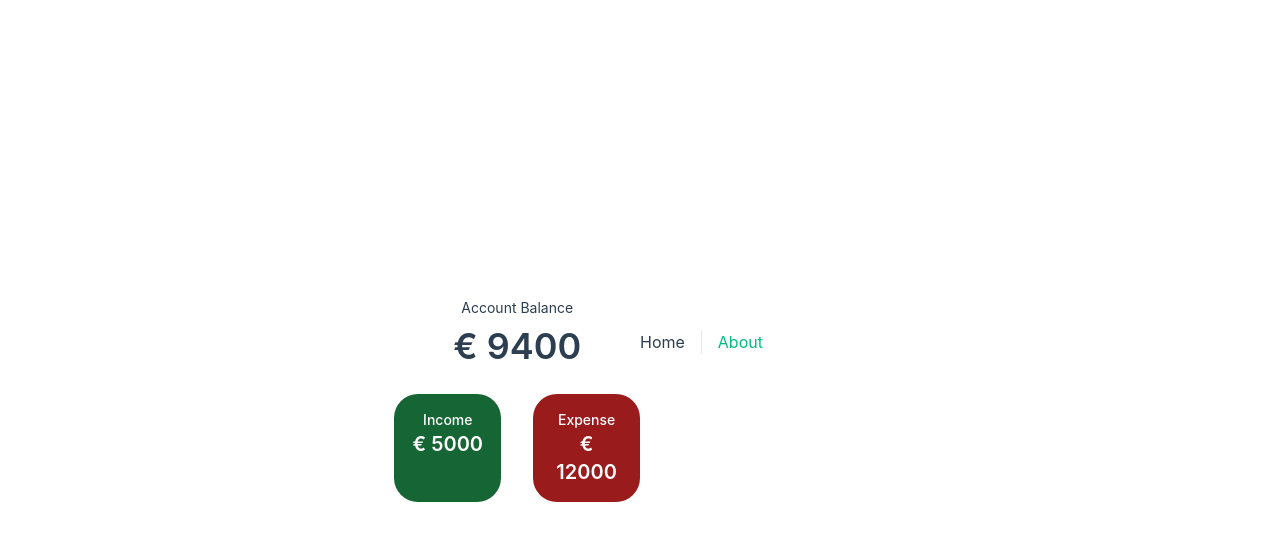
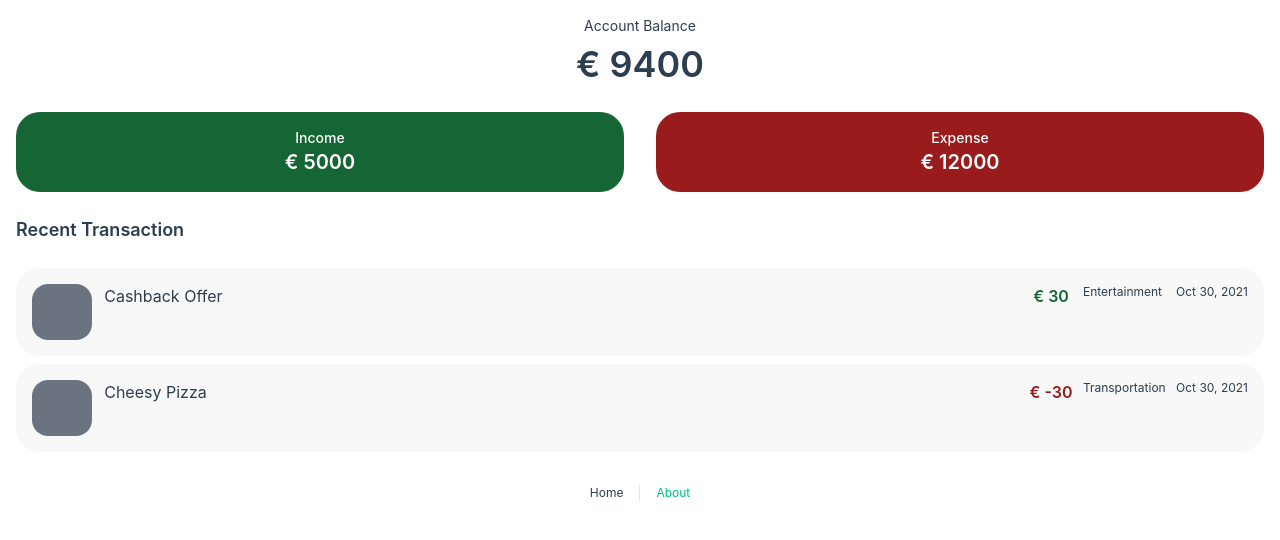
Before and after one commit to JDPaiva1/finthinking, a Vue app: page / in a window 1280 px wide. Shown: the top 540 px of the page. Built offline with nearby package versions, Linux system fonts and the light colour scheme.

Commit message:
add home transactions

```diff
--- a/src/App.vue
+++ b/src/App.vue
@@ -42,23 +42,4 @@ nav a {
 nav a:first-of-type {
   @apply border-0;
 }
-
-@media (min-width: 1024px) {
-  header {
-    @apply flex items-center;
-    padding-right: calc(var(--section-gap) / 2);
-  }
-
-  .logo {
-    @apply m-0 mr-8;
-  }
-
-  header.wrapper {
-    @apply flex items-start flex-wrap;
-  }
-
-  nav {
-    @apply text-left -ml-4 text-base pt-4 mt-4;
-  }
-}
 </style>
--- a/src/assets/main.css
+++ b/src/assets/main.css
@@ -8,8 +8,7 @@
 #app {
   max-width: 1280px;
   margin: 0 auto;
-  padding: 2rem;
-
+  padding: 1rem;
   font-weight: normal;
 }
 
@@ -25,16 +24,3 @@ a,
     background-color: hsla(160, 100%, 37%, 0.2);
   }
 }
-
-@media (min-width: 1024px) {
-  body {
-    display: flex;
-    place-items: center;
-  }
-
-  #app {
-    display: grid;
-    grid-template-columns: 1fr 1fr;
-    padding: 0 2rem;
-  }
-}
--- /dev/null
+++ b/src/components/RecentTransactions.vue
@@ -0,0 +1,35 @@
+<script setup lang="ts">
+import TransactionComponent from '@/components/TransactionComponent.vue'
+
+const transactions = {
+  $transaction_id: {
+    category: 'Entertainment',
+    amount: 30,
+    title: 'Cashback Offer',
+    date: 'Oct 30, 2021'
+  },
+  $transaction_id2: {
+    category: 'Transportation',
+    amount: -30,
+    title: 'Cheesy Pizza',
+    date: 'Oct 30, 2021'
+  }
+}
+</script>
+
+<template>
+  <div class="recent-transactions">
+    <h3 class="recent-transactions-title">
+      Recent Transaction
+    </h3>
+    <template v-for="(transaction, index) in transactions" :key="index">
+      <TransactionComponent :transaction="transaction"/>
+    </template>
+  </div>
+</template>
+
+<style scoped>
+.recent-transactions-title {
+  @apply font-semibold text-lg py-4 mt-2;
+}
+</style>
--- /dev/null
+++ b/src/components/TransactionComponent.vue
@@ -0,0 +1,52 @@
+<script setup lang="ts">
+defineProps<{
+  transaction: {
+    category: string,
+    amount: number,
+    title: string,
+    date: string
+  },
+}>()
+</script>
+
+<template>
+  <div class="transaction">
+    <div class="transaction-icon"></div>
+    <div class="transaction-text">
+      <p class="transaction-title">
+        {{ transaction.title }}
+      </p>
+      <p :class="['transaction-amount', { 'expenses': transaction.amount < 0}]">
+        € {{ transaction.amount }}
+      </p>
+      <p class="text-xs">
+        {{ transaction.category }}
+      </p>
+      <p class="text-xs">
+        {{ transaction.date }}
+      </p>
+    </div>
+  </div>
+</template>
+
+<style scoped>
+.transaction {
+  @apply mt-2 p-4 rounded-3xl flex gap-3;
+  background-color: var(--color-background-soft);
+}
+.transaction-icon {
+  @apply h-14 w-16 bg-gray-500 rounded-2xl;
+}
+.transaction-text {
+  @apply w-full flex flex-wrap justify-between font-medium text-base;
+}
+.transaction-title {
+  @apply w-4/5;
+}
+.transaction-amount {
+  @apply font-semibold grow-0 text-green-800;
+}
+.transaction-amount.expenses {
+  @apply text-red-800;
+}
+</style>
--- a/src/views/AboutView.vue
+++ b/src/views/AboutView.vue
@@ -5,9 +5,4 @@
 </template>
 
 <style>
-@media (min-width: 1024px) {
-  .about {
-    @apply min-h-screen flex items-center;
-  }
-}
 </style>
--- a/src/views/HomeView.vue
+++ b/src/views/HomeView.vue
@@ -1,9 +1,11 @@
 <script setup lang="ts">
-import HomeDashboard from '../components/HomeDashboard.vue'
+import HomeDashboard from '@/components/HomeDashboard.vue'
+import RecentTransactions from '@/components/RecentTransactions.vue';
 </script>
 
 <template>
   <main>
     <HomeDashboard />
+    <RecentTransactions />
   </main>
 </template>
```
